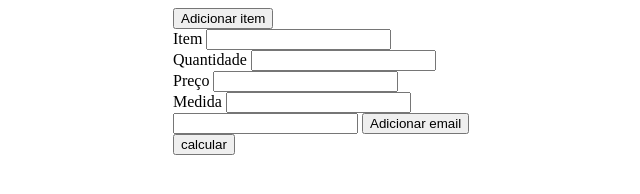
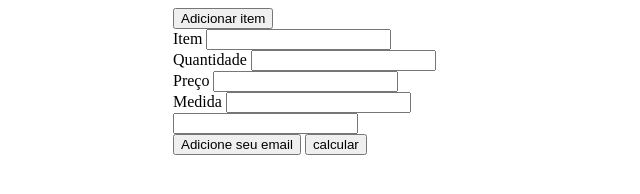
Before and after one commit to josealexandro/market-shopping-list, a plain HTML site: page index.html in a window 1280 px wide. Shown: the whole page, without its empty margins (317-957 px from the left). Drawn offline with Linux system fonts and the light colour scheme.

Commit message:
Update index.html

```diff
--- a/index.html
+++ b/index.html
@@ -23,7 +23,7 @@
             <input type="text" name="medida" id="medida">
         </label>
         <input type="text" name="email" id="email">
-        <button onclick="adicionarEmail()">Adicionar email</button>
+        <button onclick="adicionarEmail()">Adicione seu email</button>
         <button onclick="calcular()">calcular</button>
 
     </div>
```
